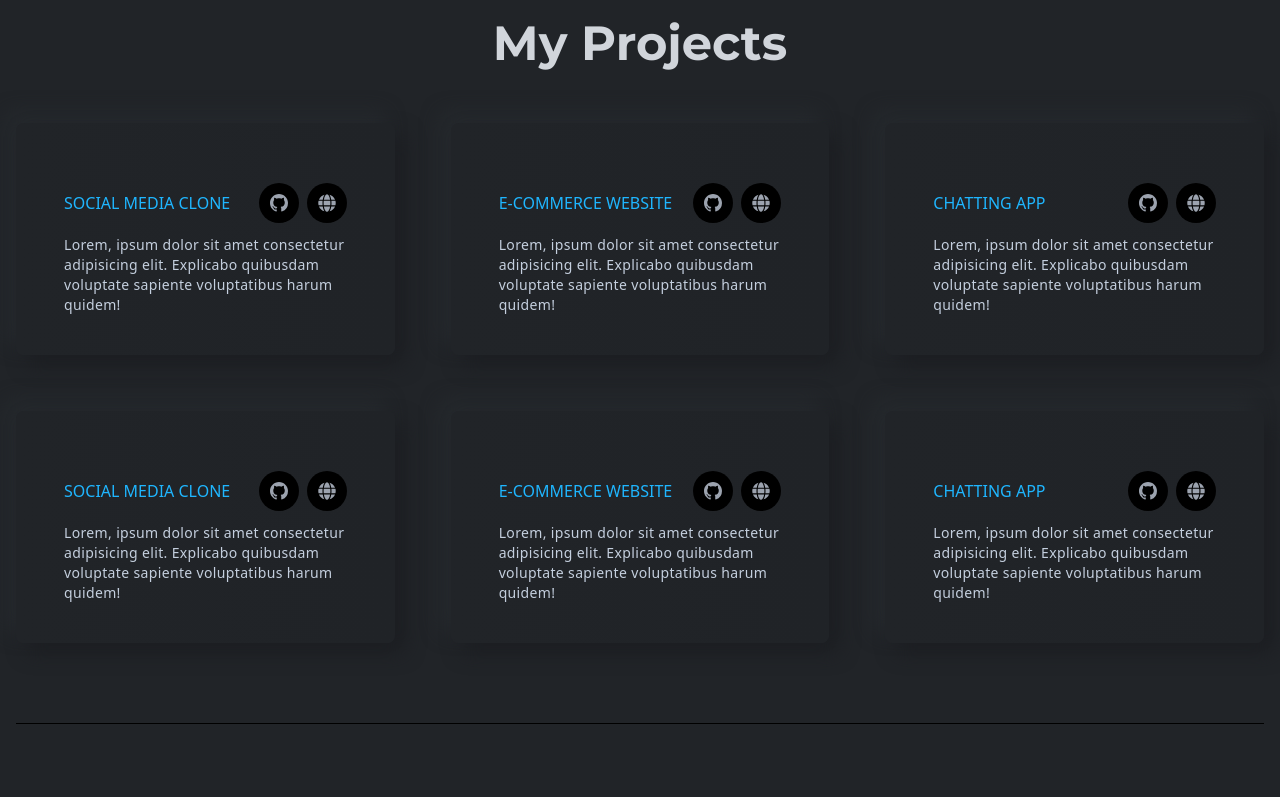
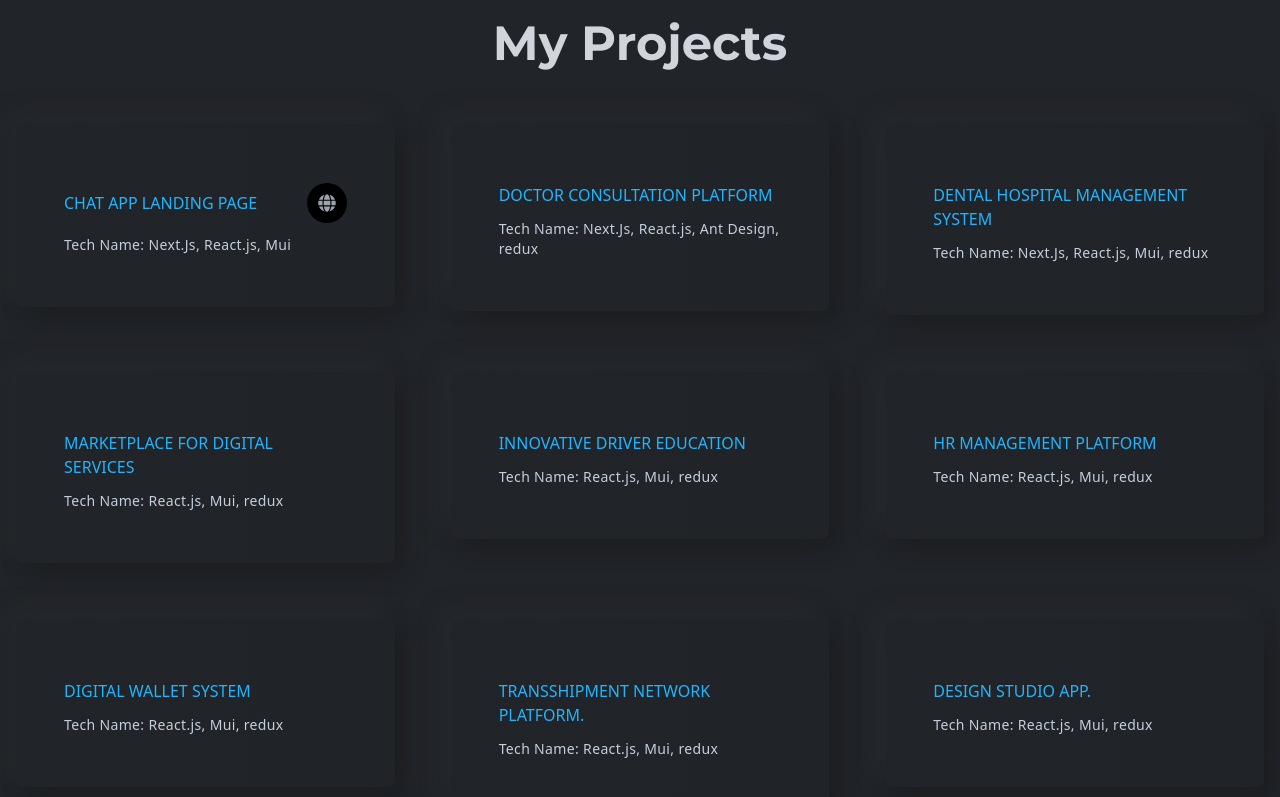
Before and after one commit to Nirajmakwana/portfolio, a React (Create React App) app: page / in a window 1280 px wide. Shown: the part 1863-2660 px from the top of the page. Built offline with nearby package versions, Linux system fonts and the light colour scheme.

Commit message:
add project names

```diff
--- a/package.json
+++ b/package.json
@@ -10,6 +10,7 @@
     "react": "^18.2.0",
     "react-dom": "^18.2.0",
     "react-icons": "^4.7.1",
+    "react-router-dom": "^6.26.1",
     "react-scripts": "5.0.1",
     "react-scroll": "^1.8.9",
     "react-simple-typewriter": "^5.0.1",
--- a/src/App.js
+++ b/src/App.js
@@ -1,23 +1,14 @@
 import React from "react";
-import Banner from "./components/banner/Banner";
-import Contact from "./components/contact/Contact";
-import Features from "./components/features/Features";
-import FooterBottom from "./components/footer/FooterBottom";
-import Navbar from "./components/navbar/Navbar";
-import Projects from "./components/projects/Projects";
+import { BrowserRouter, Route, Routes } from "react-router-dom";
+import LandingPage from "./pages/LandingPage";
 
-function App() {
+const App = () => {
   return (
-    <div className="w-full h-auto bg-bodyColor text-lightText px-4">
-        <Navbar />
-      <div className="max-w-screen-xl mx-auto">
-        <Banner />
-        <Features />
-        <Projects />
-        <Contact />
-        <FooterBottom />
-      </div>
-    </div>
+    <BrowserRouter basename="/">
+      <Routes>
+        <Route path="/" element={<LandingPage />} />
+      </Routes>
+    </BrowserRouter>
   );
 }
 
--- /dev/null
+++ b/src/components/GlobalFuncation/index.js
@@ -0,0 +1,3 @@
+export const NavigateToUrl = (url,target="_blank") => {
+  window.open(url, target);
+};
--- a/src/components/contact/ContactLeft.js
+++ b/src/components/contact/ContactLeft.js
@@ -8,13 +8,11 @@ import {
   MyName,
   MyNumber,
 } from "../../constants";
+import { NavigateToUrl } from "../GlobalFuncation";
 
 const ContactLeft = () => {
   const handleWhatsAppClick = () => {
     window.open(`https://wa.me/${MyNumber}`, "_blank");
-  };
-  const NavigateToUrl = (url) => {
-    window.open(url, "_blank");
   };
   return (
     <div className="w-full lgl:w-[35%] h-full bg-gradient-to-r from-[#1e2024] to-[#23272b] p-4 lgl:p-8 rounded-lg shadow-shadowOne flex flex-col gap-8 justify-center">
--- a/src/components/navbar/Navbar.js
+++ b/src/components/navbar/Navbar.js
@@ -2,16 +2,14 @@ import React, { useState } from "react";
 import { Link } from "react-scroll";
 import { FiMenu } from "react-icons/fi";
 import { MdClose } from "react-icons/md";
-import { FaFacebookF, FaTwitter, FaLinkedinIn, FaGithub } from "react-icons/fa";
+import { FaLinkedinIn, FaGithub } from "react-icons/fa";
 import { logo } from "../../assets/index";
 import { MyGithub, MyLinkedin, MyName, NavBarLinksData } from "../../constants";
 import Title from "../layouts/Title";
+import { NavigateToUrl } from "../GlobalFuncation";
 
 const Navbar = () => {
   const [showMenu, setShowMenu] = useState(false);
-  const NavigateToUrl = (url) => {
-    window.open(url, "_blank");
-  };
   return (
     <div className="w-full h-24 sticky top-0 z-50 bg-bodyColor mx-auto flex justify-between items-center font-titleFont border-b-[1px] border-b-gray-600">
       <div>
--- a/src/components/projects/Projects.js
+++ b/src/components/projects/Projects.js
@@ -1,7 +1,7 @@
-import React from 'react'
-import Title from '../layouts/Title'
-import { projectOne, projectTwo, projectThree } from "../../assets/index";
-import ProjectsCard from './ProjectsCard';
+import React from "react";
+import Title from "../layouts/Title";
+import ProjectsCard from "./ProjectsCard";
+import { ProjectsData } from "../../data/data";
 
 const Projects = () => {
   return (
@@ -10,19 +10,22 @@ const Projects = () => {
       className="w-full py-20 border-b-[1px] border-b-black"
     >
       <div className="flex justify-center items-center text-center">
-        <Title
-          title="VISIT MY PROJECTS"
-          des="My Projects"
-        />
+        <Title title="VISIT MY PROJECTS" des="My Projects" />
       </div>
       <div className="grid grid-cols-1 md:grid-cols-2 xl:grid-cols-3 gap-6 xl:gap-14">
-        <ProjectsCard
-          title="SOCIAL MEDIA CLONE"
-          des=" Lorem, ipsum dolor sit amet consectetur adipisicing elit.
-              Explicabo quibusdam voluptate sapiente voluptatibus harum quidem!"
-          src={projectOne}
-        />
-        <ProjectsCard
+        {ProjectsData.map((item) => {
+          return (
+            <div key={item.name}>
+              <ProjectsCard
+                title={item.name}
+                tech={item.TechName}
+                link={item.link}
+                des={item.des}
+              />
+            </div>
+          );
+        })}
+        {/* <ProjectsCard
           title="E-commerce Website"
           des=" Lorem, ipsum dolor sit amet consectetur adipisicing elit.
               Explicabo quibusdam voluptate sapiente voluptatibus harum quidem!"
@@ -51,10 +54,10 @@ const Projects = () => {
           des=" Lorem, ipsum dolor sit amet consectetur adipisicing elit.
               Explicabo quibusdam voluptate sapiente voluptatibus harum quidem!"
           src={projectTwo}
-        />
+        /> */}
       </div>
     </section>
   );
-}
+};
 
-export default Projects
+export default Projects;
--- a/src/components/projects/ProjectsCard.js
+++ b/src/components/projects/ProjectsCard.js
@@ -1,8 +1,9 @@
-import React from 'react'
+import React from "react";
 import { BsGithub } from "react-icons/bs";
 import { FaGlobe } from "react-icons/fa";
+import { NavigateToUrl } from "../GlobalFuncation";
 
-const ProjectsCard = ({ title, des, src }) => {
+const ProjectsCard = ({ title, des, src, link, tech, code }) => {
   return (
     <div className="w-full p-4 xl:px-12 h-auto xl:py-10 rounded-lg shadow-shadowOne flex flex-col bg-gradient-to-r from-bodyColor to-[#202327] group hover:bg-gradient-to-b hover:from-gray-900 hover:gray-900 transition-colors duration-1000">
       {/* <div className="w-full h-[80%] overflow-hidden rounded-lg">
@@ -19,21 +20,42 @@ const ProjectsCard = ({ title, des, src }) => {
               {title}
             </h3>
             <div className="flex gap-2">
-              <span className="text-lg w-10 h-10 rounded-full bg-black inline-flex justify-center items-center text-gray-400 hover:text-designColor duration-300 cursor-pointer">
-                <BsGithub />
-              </span>
-              <span className="text-lg w-10 h-10 rounded-full bg-black inline-flex justify-center items-center text-gray-400 hover:text-designColor duration-300 cursor-pointer">
-                <FaGlobe />
-              </span>
+              {code !== false && code !== undefined && (
+                <span className="text-lg w-10 h-10 rounded-full bg-black inline-flex justify-center items-center text-gray-400 hover:text-designColor duration-300 cursor-pointer">
+                  <BsGithub />
+                </span>
+              )}
+              {link !== false && link !== undefined && (
+                <span
+                  onClick={() => NavigateToUrl(link)}
+                  className="text-lg w-10 h-10 rounded-full bg-black inline-flex justify-center items-center text-gray-400 hover:text-designColor duration-300 cursor-pointer"
+                >
+                  <FaGlobe />
+                </span>
+              )}
             </div>
           </div>
-          <p className="text-sm tracking-wide mt-3 hover:text-gray-100 duration-300">
-            {des}
+          <p className="text-sm tracking-wide mt-3 mb-3 ">
+            Tech Name: {Array.isArray(tech) && tech.join(", ")}
           </p>
+          {/* <ul className="duration-300 text-ellipsis overflow-hidden line-clamp-2">
+            {Array.isArray(des) &&
+              des.map((item,index) => {
+                return (
+                  <div key={item+index}>
+                  <li className="flex">
+                    <p className="text-sm mt-2 mb-2">
+                      {item}
+                    </p>
+                  </li>
+                  </div>
+                );
+              })}
+          </ul> */}
         </div>
       </div>
     </div>
   );
-}
+};
 
-export default ProjectsCard
+export default ProjectsCard;
--- a/src/constants/index.js
+++ b/src/constants/index.js
@@ -1,6 +1,5 @@
-import { FaCcStripe, FaReact } from "react-icons/fa";
 import { IoLogoReact } from "react-icons/io5";
-import { SiFirebase, SiNextdotjs, SiReactquery, SiRedux, SiTailwindcss, SiTypescrip, SiTypescript, SiAntdesign, SiMui, SiJest, SiNodedotjs, SiExpressvpn } from "react-icons/si";
+import { SiFirebase, SiNextdotjs, SiReactquery, SiRedux, SiTailwindcss, SiTypescript, SiAntdesign, SiMui, SiJest, SiNodedotjs, SiExpressvpn } from "react-icons/si";
 import { FaBootstrap, FaHtml5 } from "react-icons/fa6";
 import { IoLogoJavascript } from "react-icons/io5";
 
@@ -8,7 +7,7 @@ import { IoLogoJavascript } from "react-icons/io5";
  * An array of objects representing the user's skills, including the skill name and an icon component to display.
  * These skills are used to showcase the user's technical expertise.
  */
-export const MySkils = [
+export const MySkills = [
   {
     name: "ReactJs",
     Icon: IoLogoReact,
--- a/src/data/data.js
+++ b/src/data/data.js
@@ -1,4 +1,4 @@
-import { FaMobile} from "react-icons/fa";
+import { FaMobile } from "react-icons/fa";
 import { SiProgress } from "react-icons/si";
 import { MdWeb } from "react-icons/md";
 
@@ -21,5 +21,55 @@ export const featuresData = [
     icon: <SiProgress />,
     title: "SEO Optimisation",
     des: "Lorem ipsum dolor sit amet consectetur adipisicing elit. Atque solutahic consequuntur eum repellendus ad",
-  }
+  },
 ];
+
+export const ProjectsData = [
+  {
+    name: "Chat App Landing Page",
+    TechName: ["Next.Js", "React.js", "Mui"],
+    des: ['Responsible for Design and development of User as well as Delivery partner Application'],
+    link: "https://couchmeets.com/",
+    code: false,
+  },
+  {
+    name: "doctor consultation platform",
+    TechName: ["Next.Js", "React.js", "Ant Design", "redux"],
+    des: ['Responsible for Design and development of User as well as Delivery partner Application',"Responsible for Design and development of User as well as Delivery partner Application","Responsible for Design and development of User as well as Delivery partner Application"],
+  },
+  {
+    name: "Dental Hospital Management System",
+    TechName: ["Next.Js", "React.js", "Mui", "redux"],
+    des: ['Responsible for Design and development of User as well as Delivery partner Application',"Responsible for Design and development of User as well as Delivery partner Application","Responsible for Design and development of User as well as Delivery partner Application"],
+  },
+  {
+    name: "marketplace for digital services",
+    TechName: ["React.js", "Mui", "redux"],
+    des: ['Responsible for Design and development of User as well as Delivery partner Application',"Responsible for Design and development of User as well as Delivery partner Application","Responsible for Design and development of User as well as Delivery partner Application"],
+  },
+  {
+    name: "Innovative Driver Education",
+    TechName: ["React.js", "Mui", "redux"],
+    des: ['Responsible for Design and development of User as well as Delivery partner Application',"Responsible for Design and development of User as well as Delivery partner Application","Responsible for Design and development of User as well as Delivery partner Application"],
+  },
+  {
+    name: "HR Management Platform",
+    TechName: ["React.js", "Mui", "redux"],
+    des: ['Responsible for Design and development of User as well as Delivery partner Application',"Responsible for Design and development of User as well as Delivery partner Application","Responsible for Design and development of User as well as Delivery partner Application"],
+  },
+  {
+    name: "Digital Wallet System",
+    TechName: ["React.js", "Mui", "redux"],
+    des: ['Responsible for Design and development of User as well as Delivery partner Application',"Responsible for Design and development of User as well as Delivery partner Application","Responsible for Design and development of User as well as Delivery partner Application"],
+  },
+  {
+    name: "Transshipment Network Platform.",
+    TechName: ["React.js", "Mui", "redux"],
+    des: ['Responsible for Design and development of User as well as Delivery partner Application',"Responsible for Design and development of User as well as Delivery partner Application","Responsible for Design and development of User as well as Delivery partner Application"],
+  },
+  {
+    name: "Design Studio App.",
+    TechName: ["React.js", "Mui", "redux"],
+    des: ['Responsible for Design and development of User as well as Delivery partner Application',"Responsible for Design and development of User as well as Delivery partner Application","Responsible for Design and development of User as well as Delivery partner Application"],
+  },
+];
--- /dev/null
+++ b/src/pages/LandingPage/index.js
@@ -0,0 +1,24 @@
+import React from "react";
+import Banner from "../../components/banner/Banner";
+import Contact from "../../components/contact/Contact";
+import Features from "../../components/features/Features";
+import FooterBottom from "../../components/footer/FooterBottom";
+import Navbar from "../../components/navbar/Navbar";
+import Projects from "../../components/projects/Projects";
+
+const LandingPage = () => {
+  return (
+    <div className="w-full h-auto bg-bodyColor text-lightText px-4">
+      <Navbar />
+      <div className="max-w-screen-xl mx-auto">
+        <Banner />
+        <Features />
+        <Projects />
+        <Contact />
+        <FooterBottom />
+      </div>
+    </div>
+  );
+};
+
+export default LandingPage;
```
Also changed, not shown: src/components/banner/Media.jsx (+10 -9 lines), src/components/contact/Contact.js (+5 -5 lines), 1 other file (tests, documents, lock files or other folders).
